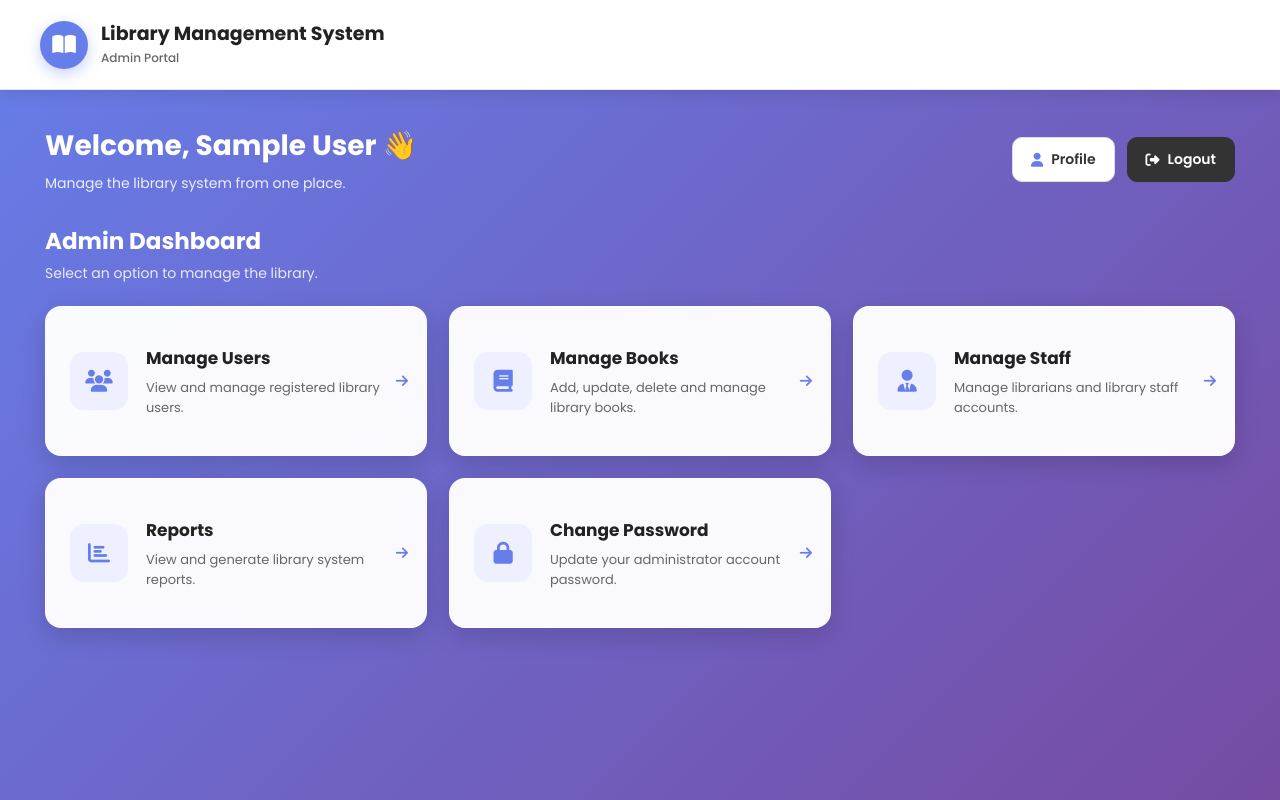
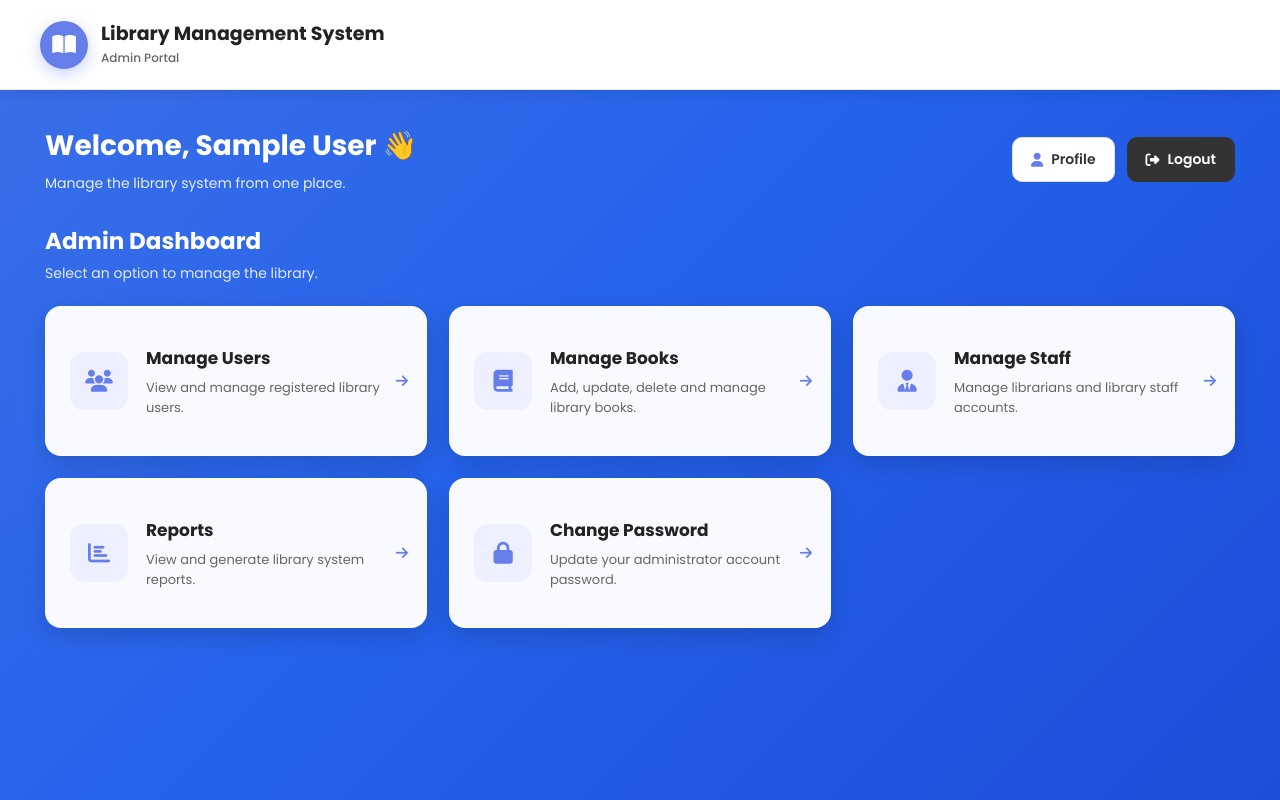
Before and after one commit to roshni-nayak01/Library_Management_System_Roshni, a Flask app: page /admin-dashboard in a window 1280 px wide. Run offline with Flask 3, Linux system fonts and the light colour scheme; the visitor is signed in with stand-in values (Sample User, id 1).

Commit message:
Update admin dashboard blue theme

```diff
--- a/static/style.css
+++ b/static/style.css
@@ -3278,3 +3278,17 @@ overflow-x:auto;
     }
 
 }
+/* =========================================================
+   ADMIN DASHBOARD BLUE THEME
+========================================================= */
+
+body{
+    background:linear-gradient(
+        135deg,
+        #3b6fe8 0%,
+        #2563eb 45%,
+        #1d4ed8 100%
+    ) !important;
+    background-attachment:fixed;
+    min-height:100vh;
+}
```
